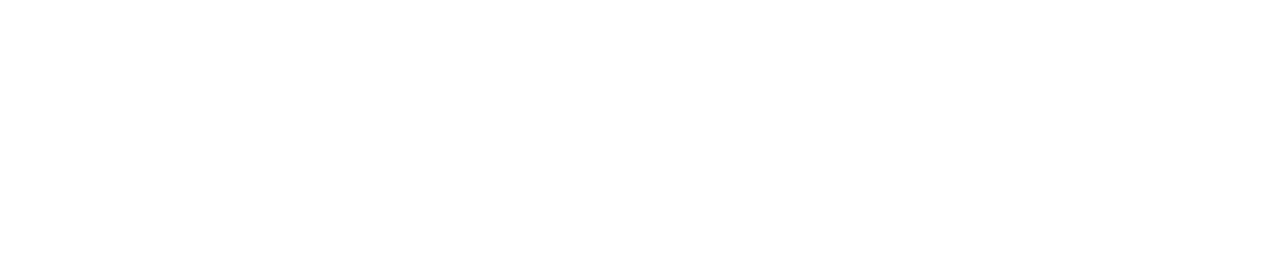
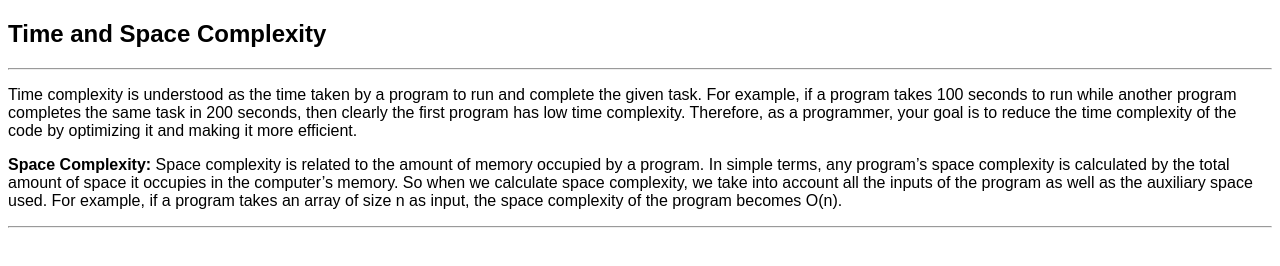
Before and after one commit to acciojob/time-and-space-complexity-Sakshi-WARKAD, a website: page main.html in a window 1280 px wide. Drawn offline with Linux system fonts and the light colour scheme.

Commit message:
created a submission

```diff
--- a/main.html
+++ b/main.html
@@ -10,7 +10,15 @@
 	<!-- the entire body must be written by student -->
     <script type="text/javascript" src="./script.js">
 </script>
-
+<h2>Time and Space Complexity</h2>
+<hr>
+<p>
+	Time complexity is understood as the time taken by a program to run and complete the given task. For example, if a program takes 100 seconds to run while another program completes the same task in 200 seconds, then clearly the first program has low time complexity. Therefore, as a programmer, your goal is to reduce the time complexity of the code by optimizing it and making it more efficient.
+</p>
+<p>
+    <strong>Space Complexity:</strong> Space complexity is related to the amount of memory occupied by a program. In simple terms, any program’s space complexity is calculated by the total amount of space it occupies in the computer’s memory. So when we calculate space complexity, we take into account all the inputs of the program as well as the auxiliary space used. For example, if a program takes an array of size n as input, the space complexity of the program becomes O(n).
+</p>
+<hr>
 </body>
 
 </html>
--- a/styles.css
+++ b/styles.css
@@ -1 +1,4 @@
 /*  your css code here. If applicable */
+*{
+	font-family:sans-serif;
+}
```
